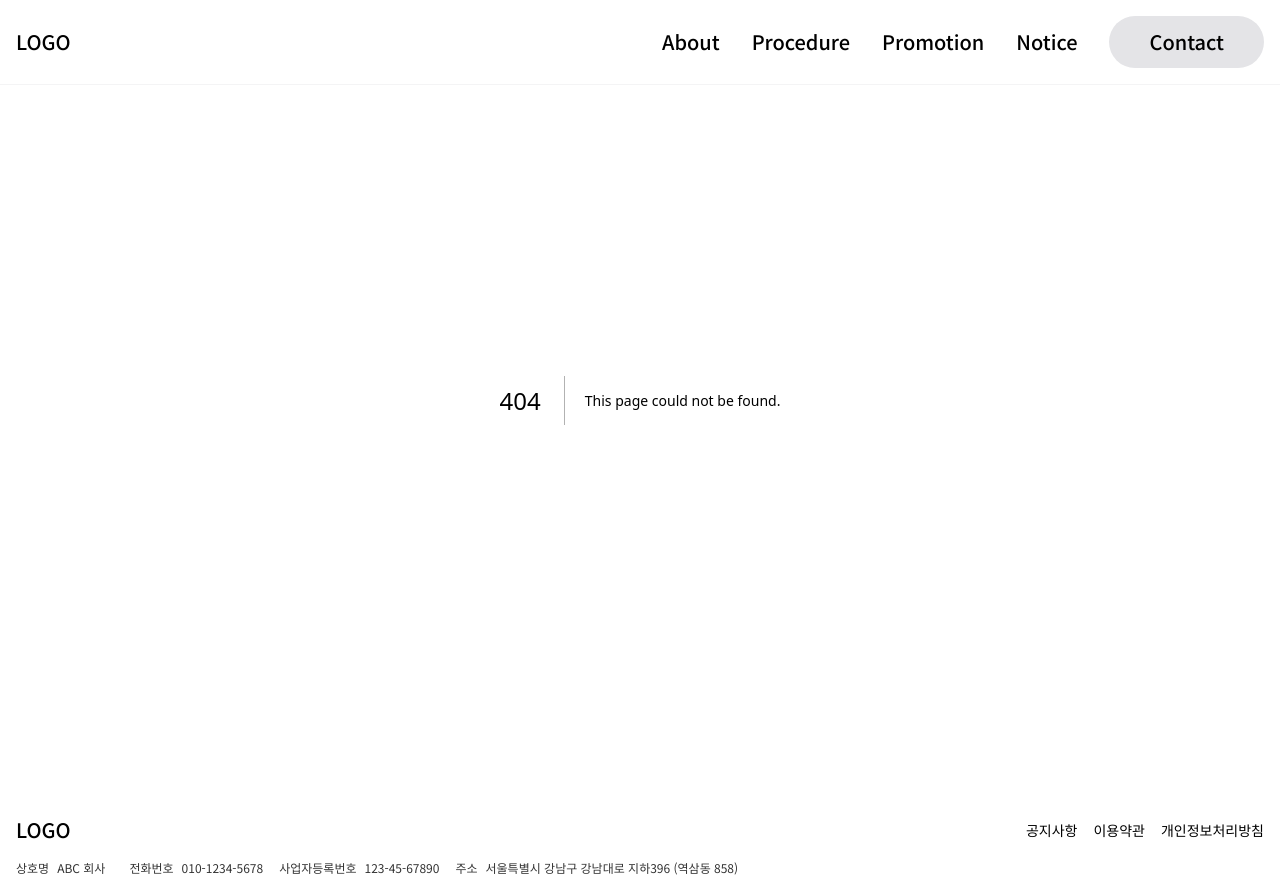
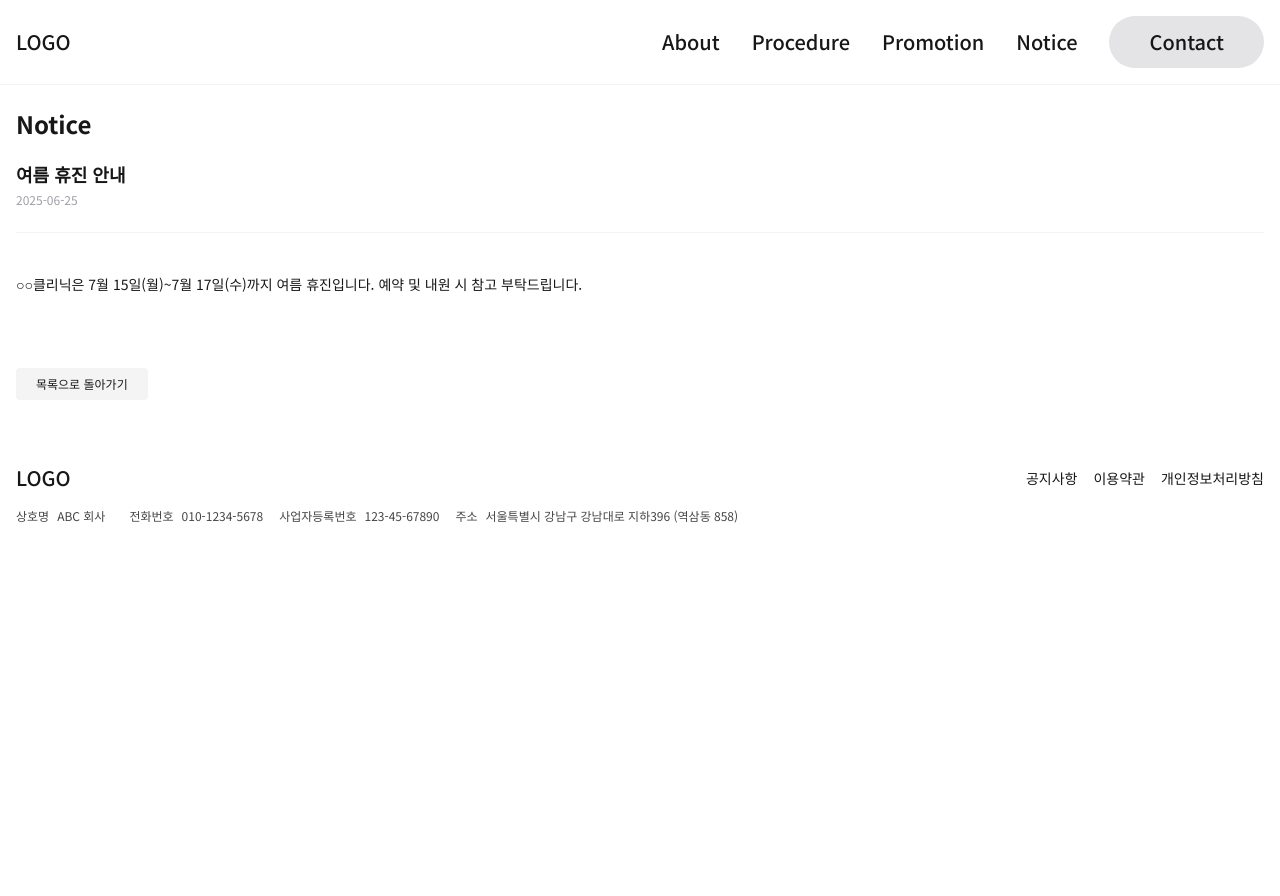
Before and after one commit to dev-hyeonmin/clinic-template, a Next.js app: page /notice/1 in a window 1280 px wide. Before the commit this address had no page. After the commit the page ends 800 px from the top, so only its background shows below. Built offline with nearby package versions, Linux system fonts and the light colour scheme.

Commit message:
feat: notice detail page

```diff
--- a/src/app/globals.css
+++ b/src/app/globals.css
@@ -22,7 +22,7 @@
     @apply inline md:block;
   }
 
-  .offset {
+  .body-offset {
     @apply pt-15;
   }
 }
--- /dev/null
+++ b/src/app/notice/[id]/page.tsx
@@ -0,0 +1,15 @@
+import NoticeDetailPage from '@/app/notice/_components/NoticeDetailPage';
+import { getNotice } from '@/app/notice/api';
+import { notFound } from 'next/navigation';
+
+export default async function Page({ params }: { params: { id: string } }) {
+  const { id } = await params;
+
+  const notice = await getNotice(id);
+
+  if (!notice) {
+    return notFound();
+  }
+
+  return <NoticeDetailPage notice={notice} />;
+}
--- /dev/null
+++ b/src/app/notice/_components/NoticeDetailPage.tsx
@@ -0,0 +1,27 @@
+import { Notice } from '@/types/Notice';
+import Link from 'next/link';
+
+interface NoticeDetailPageProps {
+  notice: Notice;
+}
+
+export default function NoticeDetailPage({ notice }: NoticeDetailPageProps) {
+  return (
+    <div className="body-offset">
+      <div className="site-width py-12">
+        <h1 className="text-2xl font-bold">Notice</h1>
+
+        <div className="mt-5 text-lg font-bold">{notice.title}</div>
+        <div className="mt-1 text-xs text-zinc-400">{notice.created_at.substring(0, 10)}</div>
+
+        <div className="mt-6 border-t border-zinc-100 py-10 text-sm leading-relaxed">
+          {notice.content}
+        </div>
+
+        <Link href={`/notice`} className="mt-8 flex w-fit rounded bg-zinc-100 px-5 py-2 text-xs">
+          목록으로 돌아가기
+        </Link>
+      </div>
+    </div>
+  );
+}
--- a/src/app/notice/_components/NoticeList.tsx
+++ b/src/app/notice/_components/NoticeList.tsx
@@ -6,11 +6,7 @@ interface NoticeListProps {
 }
 
 export default function NoticeList({ noticeList }: NoticeListProps) {
-  console.log(noticeList);
   return (
-    <div className="site-width py-12">
-      <h1 className="text-2xl font-bold">Notice</h1>
-
     <div className="mt-8">
       {noticeList.map((notice) => (
         <Link
@@ -25,6 +21,5 @@ export default function NoticeList({ noticeList }: NoticeListProps) {
         </Link>
       ))}
     </div>
-    </div>
   );
 }
--- a/src/app/notice/_components/NoticePage.tsx
+++ b/src/app/notice/_components/NoticePage.tsx
@@ -7,8 +7,11 @@ interface NoticePageProps {
 
 export default function NoticePage({ noticeList }: NoticePageProps) {
   return (
-    <div className="offset">
-      <NoticeList noticeList={noticeList} />
+    <div className="body-offset">
+      <div className="site-width py-12">
+        <h1 className="text-2xl font-bold">Notice</h1>
+        <NoticeList noticeList={noticeList} />
+      </div>
     </div>
   );
 }
--- a/src/app/notice/api.ts
+++ b/src/app/notice/api.ts
@@ -7,6 +7,15 @@ export async function getNoticeList() {
   // const data = await res.json();
 
   return notices;
+}
+
+export async function getNotice(id: string) {
+  // const res = await fetch(`${process.env.NEXT_PUBLIC_API_URL}/example`, {
+  //     next : {revalidate: 60}
+  // });
+  // const data = await res.json();
+
+  return notices.find((notice) => notice.id === Number(id));
 }
 
 const notices: Notice[] = [
```
Lines whose indentation alone changed are shown as unchanged.
